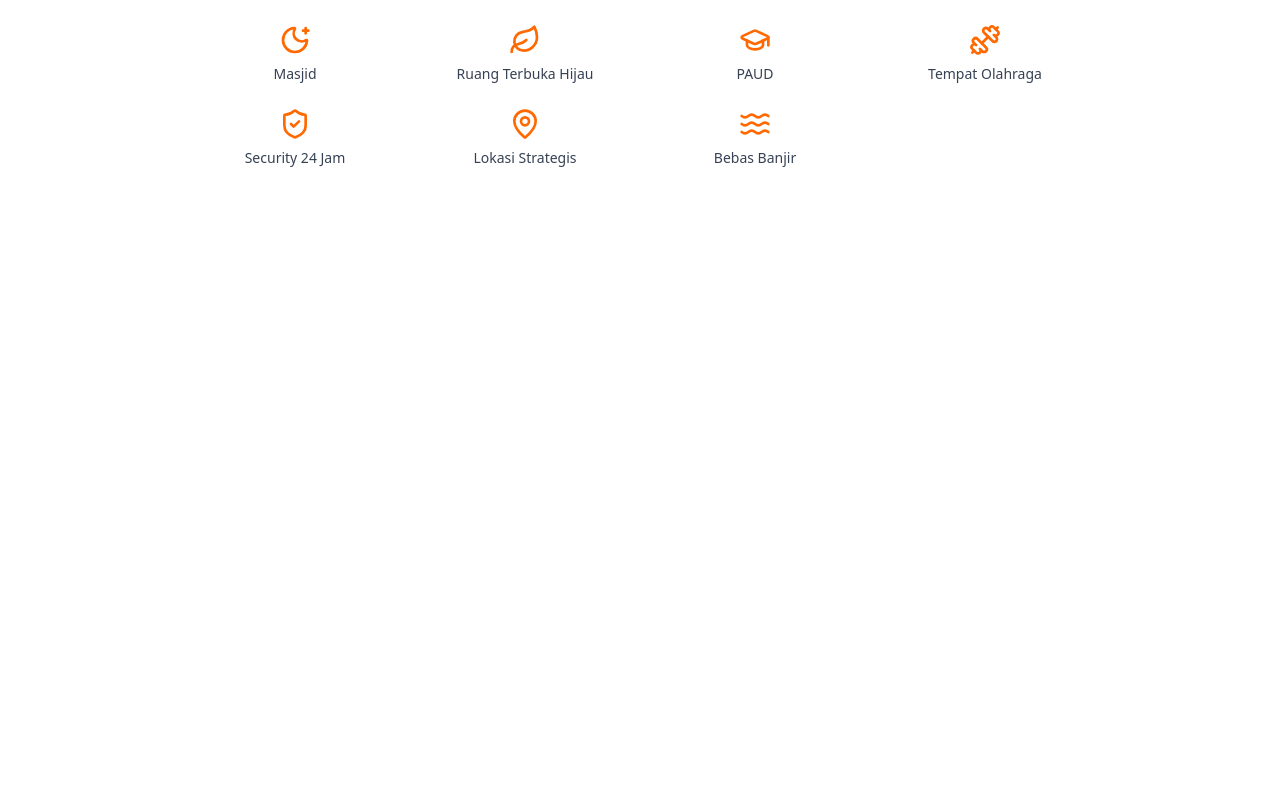
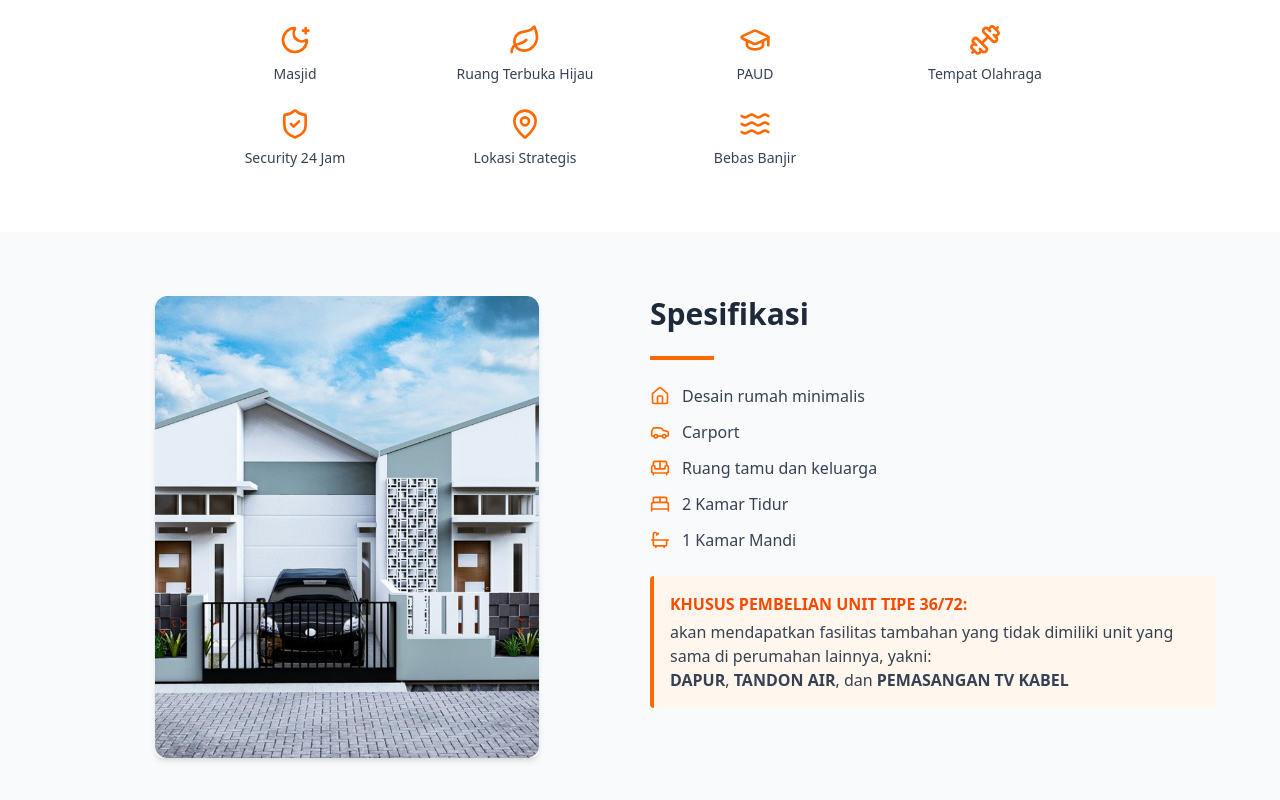
Before and after one commit to mhammdalwii/project-sn-residence, a React (Vite) app: page / in a window 1280 px wide. Shown: the part 1895-2695 px from the top of the page. Before the commit the page ends 2127 px from the top, so only its background shows below. Built offline with nearby package versions, Linux system fonts and the light colour scheme.

Commit message:
menambahkan spesifikasi

```diff
--- /dev/null
+++ b/src/components/atoms/SpecItem/index.tsx
@@ -0,0 +1,18 @@
+import type { LucideIcon } from "lucide-react";
+import type React from "react";
+
+interface SpecItemProps {
+  icon: LucideIcon;
+  label: string;
+}
+
+const SpecItem: React.FC<SpecItemProps> = ({ icon: Icon, label }) => {
+  return (
+    <div className="flex items-center gap-3 text-gray-700">
+      <Icon className="w-5 h-5 text-orange-500" />
+      <span className="text-sm md:text-base">{label}</span>
+    </div>
+  );
+};
+
+export default SpecItem;
--- /dev/null
+++ b/src/components/molecules/SpecList/index.tsx
@@ -0,0 +1,23 @@
+import React from "react";
+import { Home, Car, Sofa, BedDouble, Bath } from "lucide-react";
+import SpecItem from "../../atoms/SpecItem";
+
+const specs = [
+  { icon: Home, label: "Desain rumah minimalis" },
+  { icon: Car, label: "Carport" },
+  { icon: Sofa, label: "Ruang tamu dan keluarga" },
+  { icon: BedDouble, label: "2 Kamar Tidur" },
+  { icon: Bath, label: "1 Kamar Mandi" },
+];
+
+const SpecList: React.FC = () => {
+  return (
+    <div className="space-y-3">
+      {specs.map((spec, index) => (
+        <SpecItem key={index} icon={spec.icon} label={spec.label} />
+      ))}
+    </div>
+  );
+};
+
+export default SpecList;
--- /dev/null
+++ b/src/components/organisms/SpecificationSection/index.tsx
@@ -0,0 +1,31 @@
+import React from "react";
+import SpecList from "../../molecules/SpecList";
+import specImage from "../../../assets/spec-image.png";
+
+const SpecificationSection: React.FC = () => {
+  return (
+    <section id="spesifikasi" className="py-16 px-4 md:px-12 bg-gray-50">
+      <div className="flex flex-col md:flex-row items-start gap-5 max-w-6xl mx-auto">
+        {/* Gambar */}
+        <div className="w-full md:w-1/2 flex justify-center mb-8 md:mb-0">
+          <img src={specImage} alt="Spesifikasi Rumah" className="w-full max-w-sm rounded-lg shadow-md md:mx-0" />
+        </div>
+
+        {/* Spesifikasi */}
+        <div className="w-full md:w-1/2 space-y-6">
+          {" "}
+          <h2 className="text-2xl md:text-3xl font-bold text-gray-800">Spesifikasi</h2>
+          <div className="w-16 h-1 bg-orange-500 mt-2  " />
+          <SpecList />
+          <div className="mt-6 text-sm md:text-base text-gray-700 bg-orange-50 border-l-4 border-orange-500 p-4 rounded">
+            <strong className="text-orange-600 block mb-1">KHUSUS PEMBELIAN UNIT TIPE 36/72:</strong>
+            akan mendapatkan fasilitas tambahan yang tidak dimiliki unit yang sama di perumahan lainnya, yakni: <br />
+            <strong>DAPUR</strong>, <strong>TANDON AIR</strong>, dan <strong>PEMASANGAN TV KABEL</strong>
+          </div>
+        </div>
+      </div>
+    </section>
+  );
+};
+
+export default SpecificationSection;
--- a/src/pages/Home/index.tsx
+++ b/src/pages/Home/index.tsx
@@ -5,6 +5,7 @@ import { Helmet } from "react-helmet";
 import PartnershipSection from "../../components/organisms/PartnershipSection";
 import AboutSection from "../../components/organisms/AboutSection";
 import WhySNResidenceSection from "../../components/organisms/WhySNResidenceSection";
+import SpecificationSection from "../../components/organisms/SpecificationSection";
 
 const Home: React.FC = () => {
   return (
@@ -19,6 +20,7 @@ const Home: React.FC = () => {
         <PartnershipSection />
         <AboutSection />
         <WhySNResidenceSection />
+        <SpecificationSection />
       </main>
     </>
   );
```
Also changed, not shown: src/assets/spec-image.png (added).
